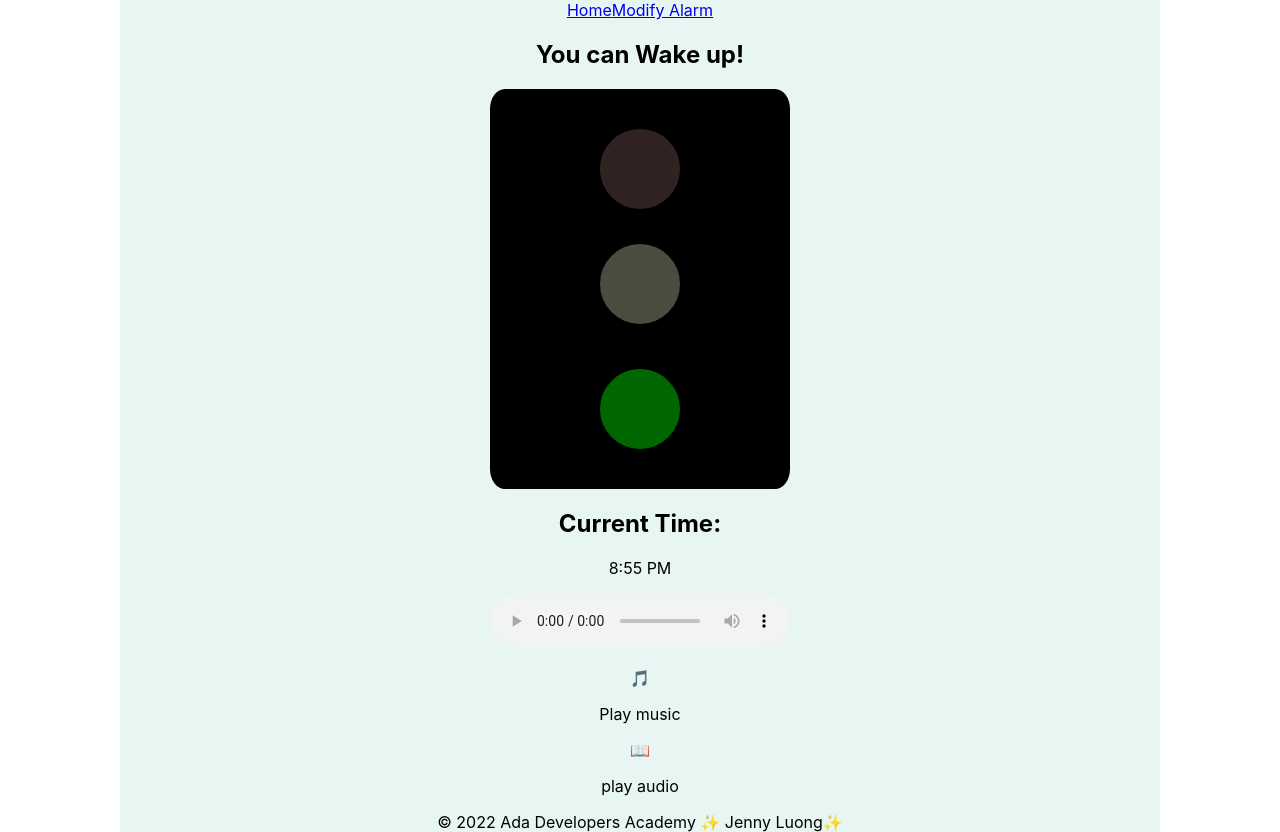
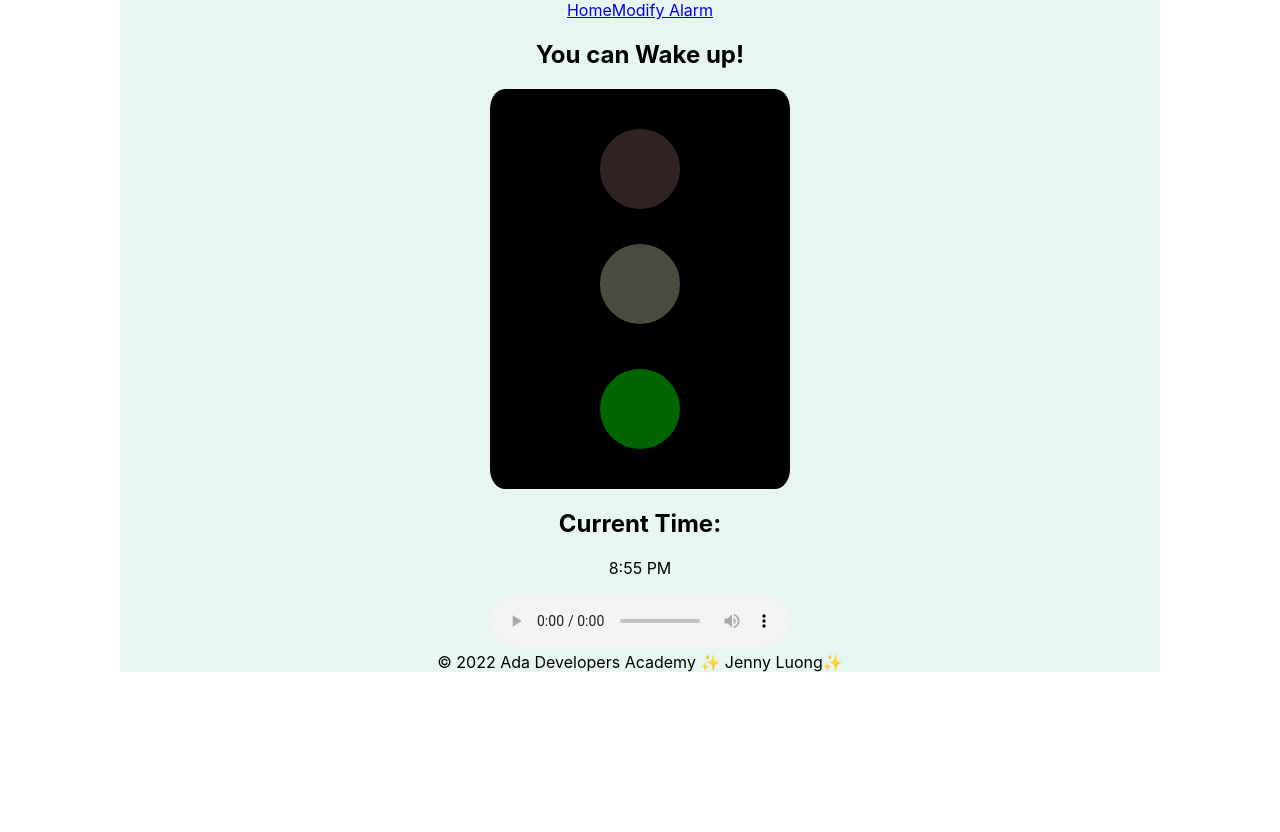
Before and after one commit to Jenny-PL/-trafficLightAppFrontEnd, a React (Create React App) app in the folder traffic_light/: page /wakeup-audio in a window 1280 px wide. After the commit the page ends 800 px from the top, so only its background shows below. Built offline with nearby package versions, Linux system fonts and the light colour scheme.

Commit message:
added ternary expression to display audio or visual countdown if selected

```diff
--- a/traffic_light/src/components/PageWakeUpWithAudio.tsx
+++ b/traffic_light/src/components/PageWakeUpWithAudio.tsx
@@ -5,6 +5,7 @@ import GreenTrafficLight from "./GreenTrafficLight";
 import MusicPlay from "./MusicPlay";
 import AudioBook from "./AudioBook";
 import "./PageOkayToWakeUp.css";
+import VisualCountdown from "./VisualCountdown";
 
 interface PageWakeUpWithAudioProps {
     alarmTime: string;
@@ -26,14 +27,12 @@ function PageWakeUpWithAudio({alarmTime, wakeUpToggle, audioToggle, visualDispla
         <h2>You can Wake up!</h2>
         <GreenTrafficLight/>
         <CurrentTimeDisplay/>
-        {/* set ternary expression whether to display MusicPlay, and AudioBook */}
-        {/* set ternary expression whether to play wakeUpSong, and if so, display a stop button */}
         <audio controls autoPlay>
             <source src={chosenSong} type="audio/mpeg"/>
         </audio>
-        <MusicPlay/>
-        <AudioBook/>
-        {/* <VisualCountdown/> */}
+        {audioToggle ? <> <AudioBook/> <MusicPlay/> </> : null}
+        {visualDisplay ? <VisualCountdown/> : null}
+         {/* do not currently have a separate toggle for music and audio */}
         </main>
 
     </>
```
Also changed, not shown: traffic_light/src/components/PageNotTimeYet.tsx (+0 -10 lines).
